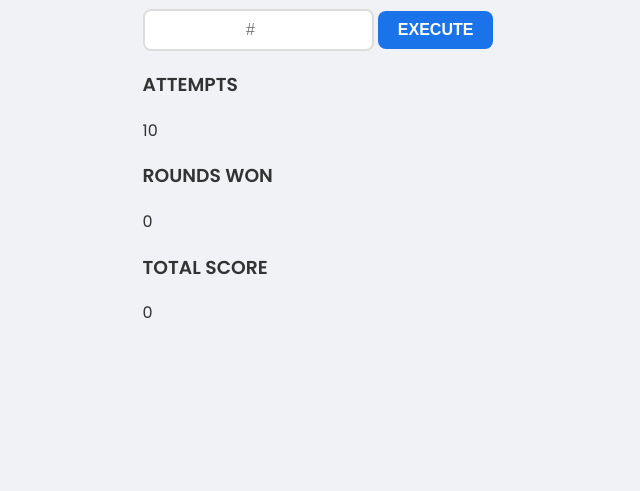
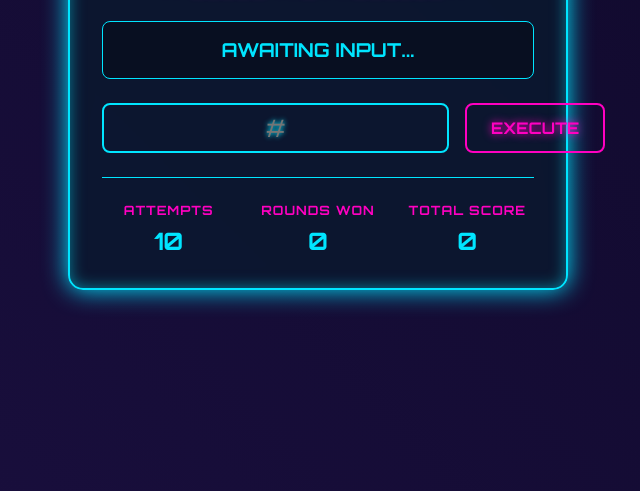
Before and after one commit to divyanshjain180/alpha, a plain HTML site: page index.html in a window 1280 px wide. Shown: the part 309-800 px from the top of the page, without its empty margins (322-962 px from the left). Drawn offline with Linux system fonts and the light colour scheme.

Commit message:
Update style.css

```diff
--- a/style.css
+++ b/style.css
@@ -1,81 +1,184 @@
-@import url('https://fonts.googleapis.com/css2?family=Poppins:wght@400;600&display=swap');
+:root {
+    --primary-glow: #00e5ff;
+    --secondary-glow: #ff00c1;
+    --background-dark: #07041a;
+    --container-bg: rgba(10, 25, 47, 0.8);
+    --font-family: 'Orbitron', sans-serif;
+}
+
+* {
+    box-sizing: border-box;
+    margin: 0;
+    padding: 0;
+}
 
 body {
-    font-family: 'Poppins', sans-serif;
-    background-color: #f0f2f5;
-    color: #333;
+    font-family: var(--font-family);
+    background-color: var(--background-dark);
+    color: var(--primary-glow);
     display: flex;
     justify-content: center;
     align-items: center;
     height: 100vh;
-    margin: 0;
+    overflow: hidden;
+    background: linear-gradient(45deg, #07041a, #1d1145, #07041a);
+    background-size: 400% 400%;
+    animation: gradientBG 15s ease infinite;
 }
 
-#game-container {
-    background-color: white;
-    padding: 2rem 3rem;
-    border-radius: 12px;
-    box-shadow: 0 4px 20px rgba(0, 0, 0, 0.1);
-    text-align: center;
-    width: 90%;
-    max-width: 400px;
+@keyframes gradientBG {
+    0% { background-position: 0% 50%; }
+    50% { background-position: 100% 50%; }
+    100% { background-position: 0% 50%; }
 }
 
-h1 {
-    color: #1a73e8;
-    margin-bottom: 1rem;
+.hud-container {
+    width: 90%;
+    max-width: 500px;
+    background: var(--container-bg);
+    border: 2px solid var(--primary-glow);
+    border-radius: 15px;
+    padding: 2rem;
+    box-shadow: 0 0 25px var(--primary-glow), inset 0 0 15px rgba(0, 229, 255, 0.5);
+    backdrop-filter: blur(10px);
+    text-align: center;
+    animation: fadeIn 1s ease-out;
 }
 
-#game-area {
-    margin: 1.5rem 0;
+@keyframes fadeIn {
+    from { opacity: 0; transform: scale(0.9); }
+    to { opacity: 1; transform: scale(1); }
+}
+
+.header h1 {
+    font-size: 2.5rem;
+    text-shadow: 0 0 10px var(--primary-glow);
+    letter-spacing: 4px;
+}
+
+.header p {
+    color: var(--secondary-glow);
+    text-shadow: 0 0 8px var(--secondary-glow);
+    margin-bottom: 1.5rem;
+    letter-spacing: 2px;
+}
+
+.game-display {
+    background: rgba(0, 0, 0, 0.3);
+    border: 1px solid var(--primary-glow);
+    border-radius: 8px;
+    padding: 1rem;
+    margin-bottom: 1.5rem;
+    min-height: 50px;
+}
+
+#message-text {
+    font-size: 1.2rem;
+    font-weight: 700;
+    transition: all 0.3s ease;
+}
+
+.game-input-area {
     display: flex;
-    gap: 10px;
+    gap: 1rem;
+    margin-bottom: 1.5rem;
 }
 
 #guess-input {
     flex-grow: 1;
-    padding: 10px;
-    border: 2px solid #ddd;
+    background: transparent;
+    border: 2px solid var(--primary-glow);
     border-radius: 8px;
-    font-size: 1rem;
+    color: var(--primary-glow);
+    font-family: var(--font-family);
+    font-size: 1.5rem;
     text-align: center;
+    padding: 0.5rem;
+    text-shadow: 0 0 5px var(--primary-glow);
+}
+
+#guess-input:focus {
+    outline: none;
+    box-shadow: 0 0 15px var(--primary-glow);
+}
+
+/* Hides the arrows on number inputs */
+#guess-input::-webkit-outer-spin-button,
+#guess-input::-webkit-inner-spin-button {
+  -webkit-appearance: none;
+  margin: 0;
 }
 
 button {
-    padding: 10px 20px;
+    font-family: var(--font-family);
+    background: transparent;
+    border: 2px solid var(--secondary-glow);
+    color: var(--secondary-glow);
+    border-radius: 8px;
+    padding: 0 1.5rem;
     font-size: 1rem;
-    font-weight: 600;
-    color: white;
-    background-color: #1a73e8;
-    border: none;
-    border-radius: 8px;
+    font-weight: 700;
     cursor: pointer;
-    transition: background-color 0.2s;
+    text-shadow: 0 0 8px var(--secondary-glow);
+    transition: all 0.3s ease;
 }
 
-button:hover {
-    background-color: #155ab6;
+button:hover:not(:disabled) {
+    background: var(--secondary-glow);
+    color: var(--background-dark);
+    box-shadow: 0 0 20px var(--secondary-glow);
 }
 
-#message-text {
-    font-size: 1.1rem;
-    font-weight: 600;
-    min-height: 25px;
-    margin: 1rem 0;
+button:disabled {
+    opacity: 0.4;
+    cursor: not-allowed;
 }
 
-#info-area {
-    background-color: #f8f9fa;
-    border: 1px solid #e9ecef;
-    border-radius: 8px;
-    padding: 0.5rem;
+#play-again-button {
+    width: 100%;
+    padding: 1rem;
     margin-top: 1rem;
+    border-color: var(--primary-glow);
+    color: var(--primary-glow);
+    text-shadow: 0 0 8px var(--primary-glow);
 }
 
-#info-area p {
-    margin: 0.5rem 0;
+#play-again-button:hover:not(:disabled) {
+     background: var(--primary-glow);
+     box-shadow: 0 0 20px var(--primary-glow);
+}
+
+.info-grid {
+    display: grid;
+    grid-template-columns: repeat(3, 1fr);
+    gap: 1rem;
+    border-top: 1px solid var(--primary-glow);
+    padding-top: 1.5rem;
+}
+
+.info-box h3 {
+    font-size: 0.8rem;
+    color: var(--secondary-glow);
+    margin-bottom: 0.5rem;
+    letter-spacing: 1px;
+}
+
+.info-box p {
+    font-size: 1.5rem;
+    font-weight: 700;
 }
 
 .hidden {
     display: none;
 }
+
+/* Animation Classes for JS */
+.animate-shake {
+    animation: shake 0.5s ease;
+}
+
+@keyframes shake {
+    0%, 100% { transform: translateX(0); }
+    25% { transform: translateX(-5px); }
+    75% { transform: translateX(5px); }
+}
```
